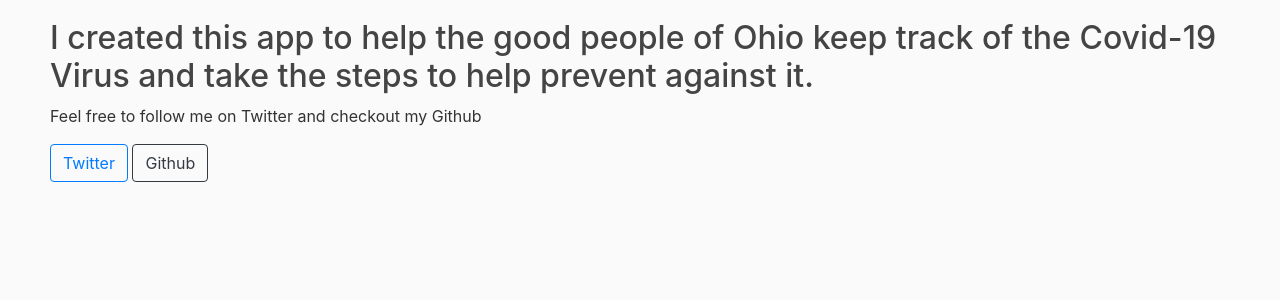
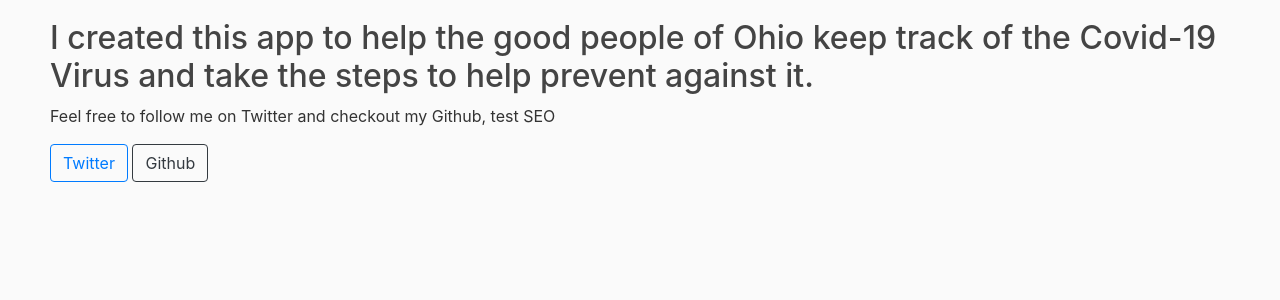
Before and after one commit to BD33/ohiovscovid, a Django app: page /about/ in a window 1280 px wide. Shown: the part 236-536 px from the top of the page. Run offline with Django 3.2, Linux system fonts and the light colour scheme; some libraries are stand-ins or nearby versions.

Commit message:
Test Commit

```diff
--- a/covid/templates/covid/about.html
+++ b/covid/templates/covid/about.html
@@ -7,7 +7,7 @@
     About
     </div>
     <H2>I created this app to help the good people of Ohio keep track of the Covid-19 Virus and take the steps to help prevent against it.</H2>
-    <p>Feel free to follow me on Twitter and checkout my Github</p>
+    <p>Feel free to follow me on Twitter and checkout my Github, test SEO</p>
     <a class="btn btn-outline-primary" href="http://www.twitter.com/billydeniro3" role="button">Twitter</a>
     <a class="btn btn-outline-dark" href="https://github.com/BD33" role="button">Github</a>
     </div>
```
